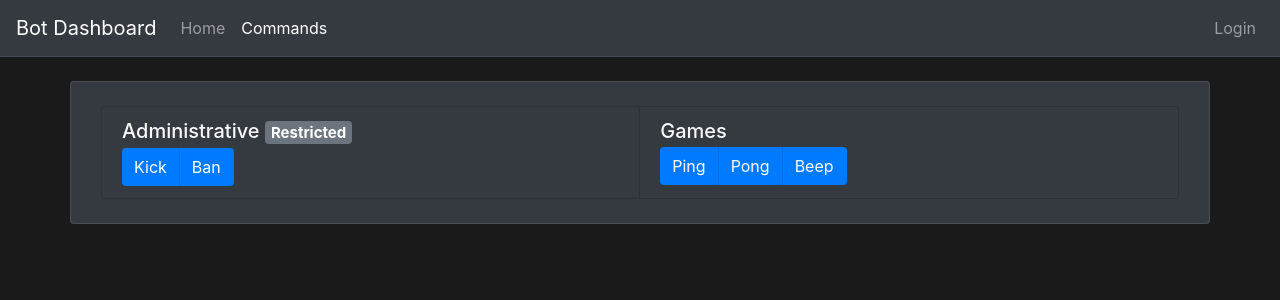
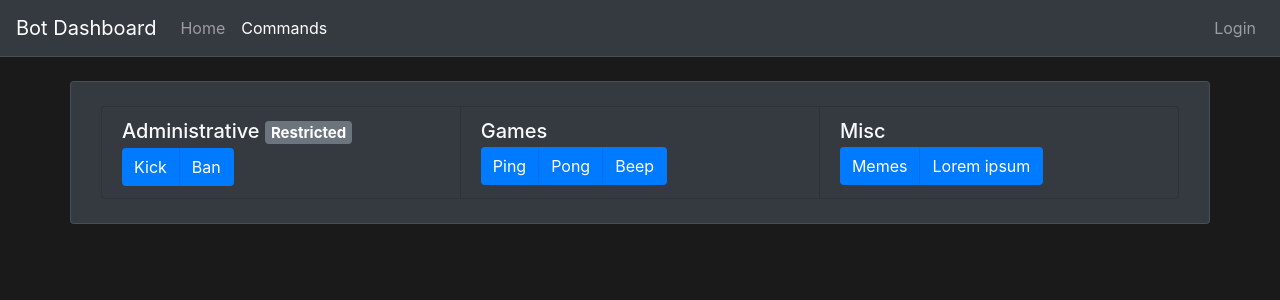
Before and after one commit to Danktuary/discord-bot-dashboard, a Vue app: page /commands in a window 1280 px wide. Shown: the top 300 px of the page. Built offline with nearby package versions, Linux system fonts and the light colour scheme.

Commit message:
Update dummy data

```diff
--- a/src/data/categories.js
+++ b/src/data/categories.js
@@ -8,4 +8,8 @@ export default [
 		name: 'games',
 		displayName: 'Games',
 	},
+	{
+		name: 'misc',
+		displayName: 'Misc',
+	},
 ];
--- a/src/data/commands.js
+++ b/src/data/commands.js
@@ -4,6 +4,12 @@ export default [
 		displayName: 'Ping',
 		category: 'games',
 		description: 'Pong',
+		examples: [
+			{
+				input: 'memes',
+				output: 'Memes!',
+			},
+		],
 	},
 	{
 		name: 'pong',
@@ -16,6 +22,12 @@ export default [
 		displayName: 'Beep',
 		category: 'games',
 		description: 'Beep',
+	},
+	{
+		name: 'memes',
+		displayName: 'Memes',
+		category: 'misc',
+		description: 'Mememememememememememememememememes',
 	},
 	{
 		name: 'lorem',
```
